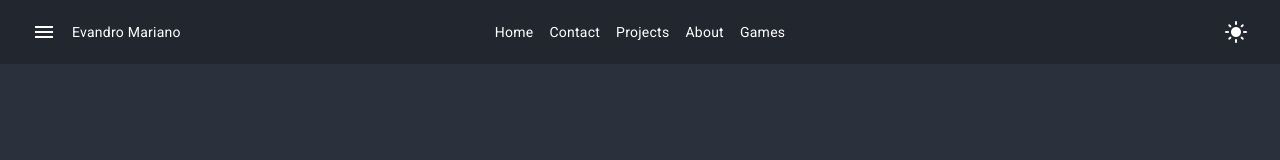
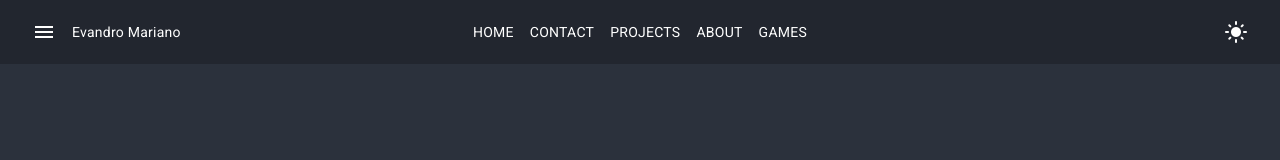
Before and after one commit to EvanJoseph78/evandro-mariano-portifolio, an Angular app: page /home in a window 1280 px wide. Shown: the top 160 px of the page. Built offline with nearby package versions, Linux system fonts and the light colour scheme.

Commit message:
feat: improve sidebar and menu-bar

```diff
--- a/src/app/components/pages/main-page/main-page.component.html
+++ b/src/app/components/pages/main-page/main-page.component.html
@@ -9,6 +9,6 @@
 </div>
 
 
-<footer class="bg-primary-color-950 h-36 w-screen text-white">
+<footer class="bg-primary-color-950 h-36 w-screen text-white" (click)="toggleSideBar()">
   footer
 </footer>
--- a/src/app/components/shared/header/header.component.html
+++ b/src/app/components/shared/header/header.component.html
@@ -11,11 +11,11 @@
     </div>
 
     <div class="h-full gap-4 items-center w-1/3 justify-center hidden sm:flex">
-      <button class="hover:text-secondary-color-600">Home</button>
-      <button class="hover:text-secondary-color-600">Contact</button>
-      <button class="hover:text-secondary-color-600">Projects</button>
-      <button class="hover:text-secondary-color-600">About</button>
-      <button class="hover:text-secondary-color-600">Games</button>
+      <button class="hover:text-secondary-color-600 hover:text-xl transition-all duration-100">HOME</button>
+      <button class="hover:text-secondary-color-600 hover:text-xl transition-all duration-100">CONTACT</button>
+      <button class="hover:text-secondary-color-600 hover:text-xl transition-all duration-100">PROJECTS</button>
+      <button class="hover:text-secondary-color-600 hover:text-xl transition-all duration-100">ABOUT</button>
+      <button class="hover:text-secondary-color-600 hover:text-xl transition-all duration-100">GAMES</button>
     </div>
 
     <div class="h-full flex gap-4 items-center w-1/2 sm:w-1/3 justify-end">
@@ -35,5 +35,5 @@
 
 </div>
 
-<app-side-bar class="absolute z-1 transition-all duration-300 dark:text-white "
+<app-side-bar class="fixed z-1 transition-all duration-300 dark:text-white "
   [ngClass]="(darkModeService.sideBar$ | async) ? 'ml-0' : '-ml-[300px]'"></app-side-bar>
```
